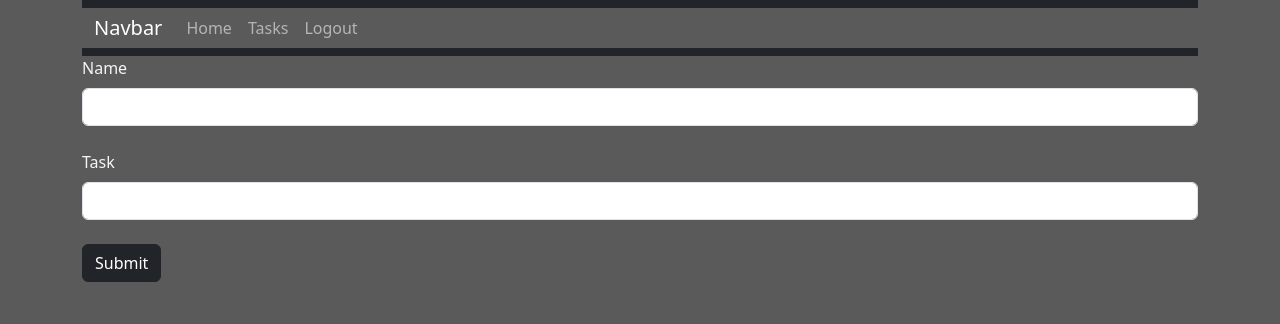
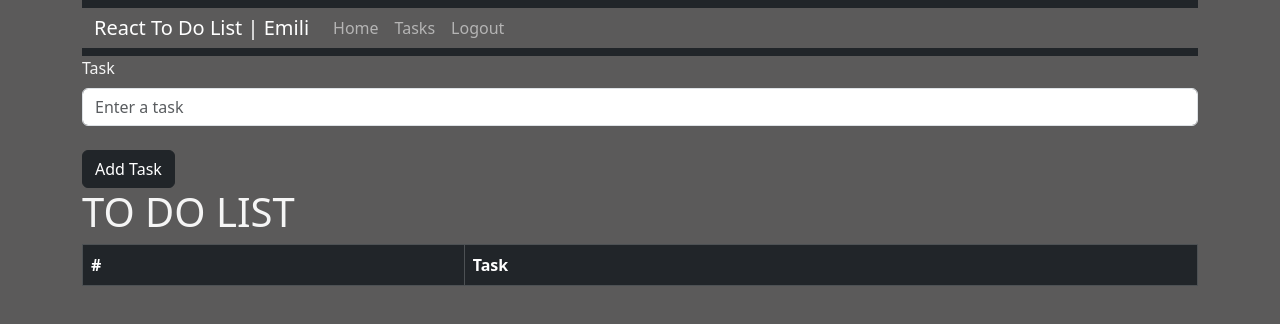
Before and after one commit to Jansevska/react_to_do_list, a React (Vite) app: page /tasks in a window 1280 px wide. Shown: the top 324 px of the page. Built offline with nearby package versions, Linux system fonts and the light colour scheme.

Commit message:
day2 class add ups

```diff
--- a/src/App.tsx
+++ b/src/App.tsx
@@ -3,18 +3,17 @@ import { BrowserRouter, Routes, Route } from 'react-router-dom'
 import Navbar from './components/Header'
 import Container from "react-bootstrap/esm/Container"
 import Home from "./views/Home"
-import Tasklist from './components/Tasklist'
-import Table from './components/Table'
+import TaskDisplay from './views/TaskDisplay'
 
 export default function App() {
 
   return (
     <BrowserRouter>
-      <Container data-bs-theme='secondary'>
-        <Navbar />
+      <Container>
+        <Navbar username = 'Emili'/>
         <Routes>
           <Route path='/' element={<Home/>}/>
-          <Route path='/tasks' element={<Tasklist/>}/>
+          <Route path='/tasks' element={<TaskDisplay/>}/>
         </Routes>
       </Container>
     </BrowserRouter>
--- a/src/components/Header.tsx
+++ b/src/components/Header.tsx
@@ -2,12 +2,16 @@ import Container from 'react-bootstrap/Container';
 import Nav from 'react-bootstrap/Nav';
 import Navbar from 'react-bootstrap/Navbar';
 
-export default function Header() {
+type Props = {
+    username: string
+}
+
+export default function Header({username}:Props) {
 
     return (
         <Navbar bg="dark" data-bs-theme="dark">
             <Container>
-                <Navbar.Brand href="#home">Navbar</Navbar.Brand>
+                <Navbar.Brand href="#home">React To Do List | {username? username : " New User"}</Navbar.Brand>
                 <Nav className="me-auto">
                     <Nav.Link href="#home">Home</Nav.Link>
                     <Nav.Link href="#features">Tasks</Nav.Link>
--- /dev/null
+++ b/src/components/TaskTable.tsx
@@ -0,0 +1,31 @@
+import Table from 'react-bootstrap/Table';
+
+type ToDoDisplayProps = {
+    toDos:string[]
+}
+
+export default function TaskTable({toDos}: ToDoDisplayProps) {
+    console.log(toDos);
+
+    return (
+        <>
+        <h1>TO DO LIST</h1>
+        <Table striped bordered hover variant="dark">
+            <thead>
+                <tr>
+                    <th>#</th>
+                    <th>Task</th>
+                </tr>
+            </thead>
+            <tbody>
+            {toDos.map((task, index) =>
+                <tr key={task}>
+                    <td>{index + 1}</td>
+                    <td>{task}</td>
+                </tr>
+            )}
+            </tbody>
+        </Table>
+        </>
+    );
+}
--- a/src/components/Tasklist.tsx
+++ b/src/components/Tasklist.tsx
@@ -1,23 +1,29 @@
 import Form from 'react-bootstrap/Form';
 import Button from 'react-bootstrap/Button';
-import Table from 'react-bootstrap/Table';
+import TaskTable from './TaskTable';
+
+type ToDoFormProps = {
+    handleSubmit: (e:React.FormEvent) => void,
+    toDos:string[]
+}
+
+export default function Tasklist({handleSubmit,toDos}:ToDoFormProps) {
 
 
-export default function Tasklist() {
 
     return (
         <>
-            <Form.Label id="form-name" htmlFor="inputPassword5">Name</Form.Label>
+        <Form onSubmit={handleSubmit}>
+            <Form.Label id="form-task" htmlFor="task">Task</Form.Label>
             <Form.Control
                 type="text"
+                placeholder='Enter a task'
+                name="task"
             />
             <br />
-            <Form.Label id="form-task" htmlFor="inputPassword5">Task</Form.Label>
-            <Form.Control
-                type="text"
-            />
-            <br />
-            <Button as="input" variant="dark" type="submit" value="Submit" />{' '}
+            <Button id='' variant="dark" type="submit" value="Submit">Add Task</Button>{' '}
+        </Form>
+        <TaskTable toDos={toDos} />
         </>
     );
 }
--- a/src/main.tsx
+++ b/src/main.tsx
@@ -1,7 +1,7 @@
 import React from 'react'
 import ReactDOM from 'react-dom/client'
 import App from './App.tsx'
-import 'bootstrap/dist/css/bootstrap.min.css';
+import 'bootstrap/dist/css/bootstrap.min.css'; // Boostrap CSS styling
 import './index.css'
 
 ReactDOM.createRoot(document.getElementById('root')!).render(
--- /dev/null
+++ b/src/views/TaskDisplay.tsx
@@ -0,0 +1,21 @@
+import { useState } from "react";
+import Tasklist from "../components/Tasklist";
+
+export default function TaskDisplay() {
+
+    const [toDos, setToDos] = useState<string[]>([]);
+
+    const handleFormSubmit = (event: React.FormEvent) => {
+        event.preventDefault();
+        let form = event.target as HTMLFormElement;
+        let task =  form.task.value
+        setToDos([...toDos, task])
+        form.task.value = ''
+    }
+
+    return (
+        <>
+        <Tasklist toDos={toDos} handleSubmit={handleFormSubmit}/>
+        </>
+    )
+}
```
Also changed, not shown: src/components/Table.tsx (deleted, +0 -35 lines), src/views/Tasklist.tsx (deleted, +0 -15 lines).
